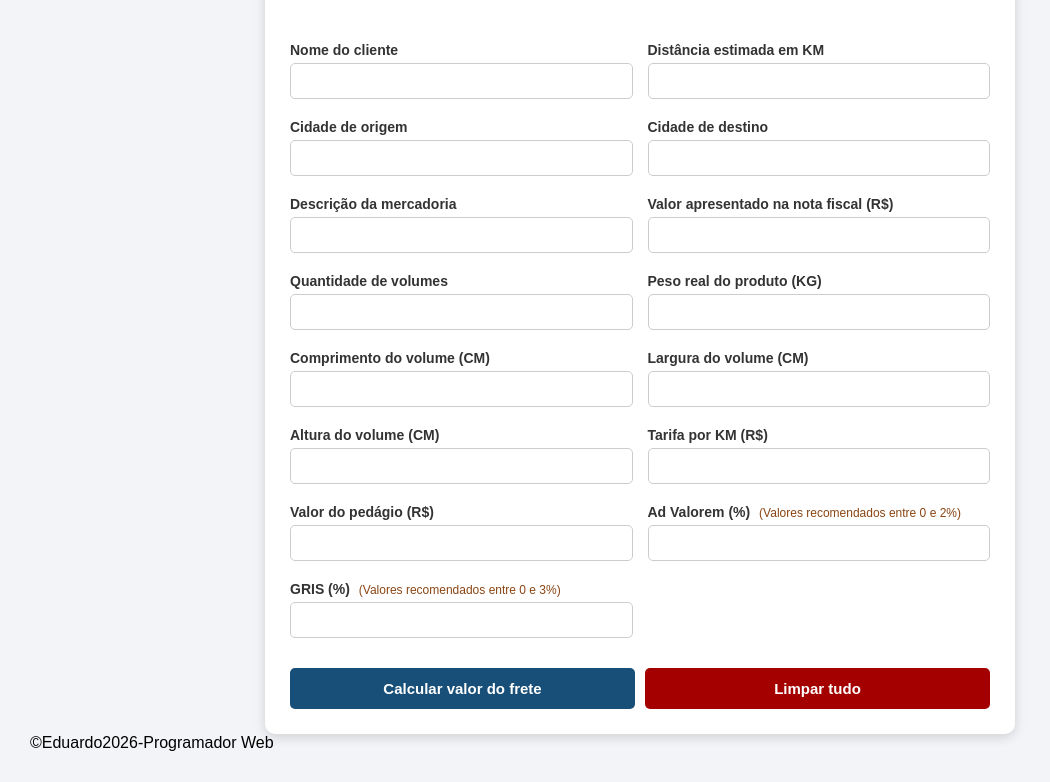
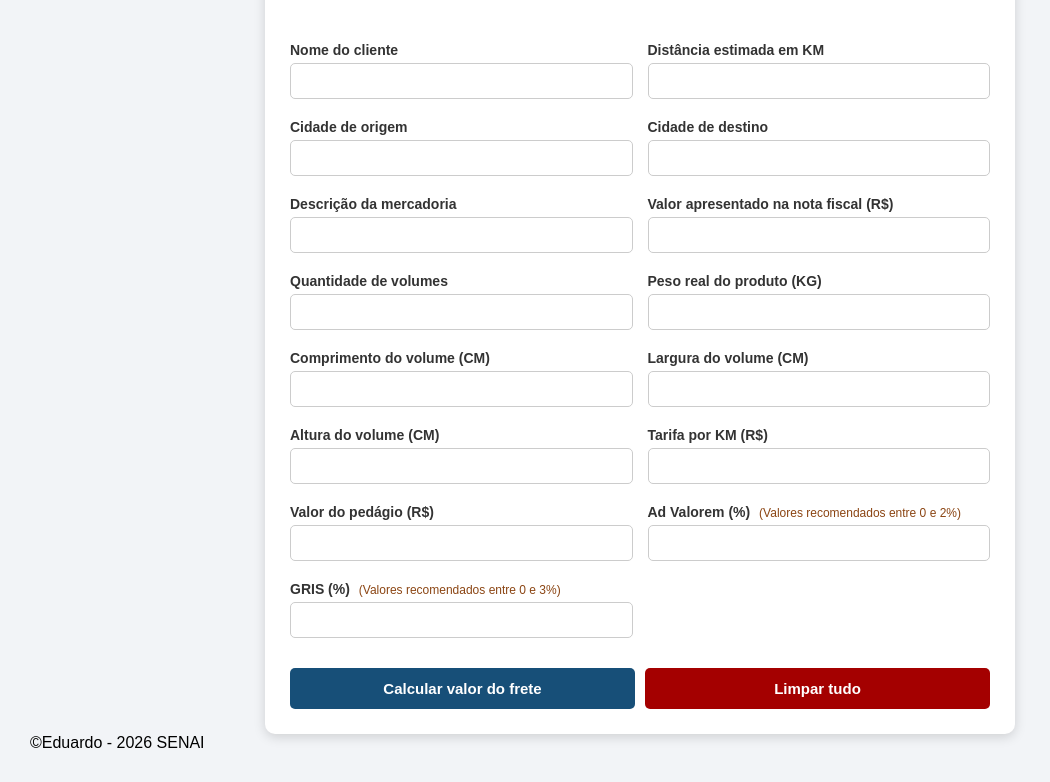
Before and after one commit to echaves-boop/calculo_frete, a plain HTML site: page index.html in a window 1280 px wide. Shown: the part 95-877 px from the top of the page, without its empty margins (0-1050 px from the left). Drawn offline with Linux system fonts and the light colour scheme.

Commit message:
Update index.html

```diff
--- a/index.html
+++ b/index.html
@@ -274,6 +274,6 @@
     </div>
     <script src="script.js"></script>
 
-    <footer> ©Eduardo2026-Programador Web </footer>
+    <footer> ©Eduardo - 2026 SENAI </footer>
 </body>
 </html>
```
